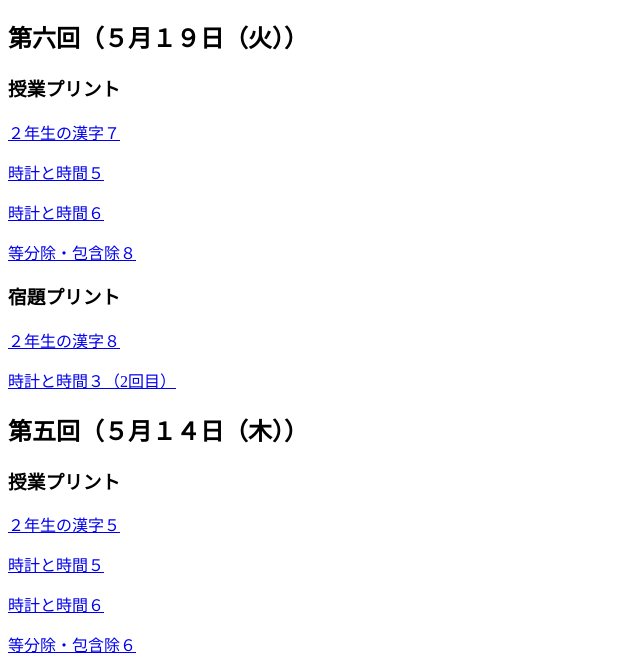
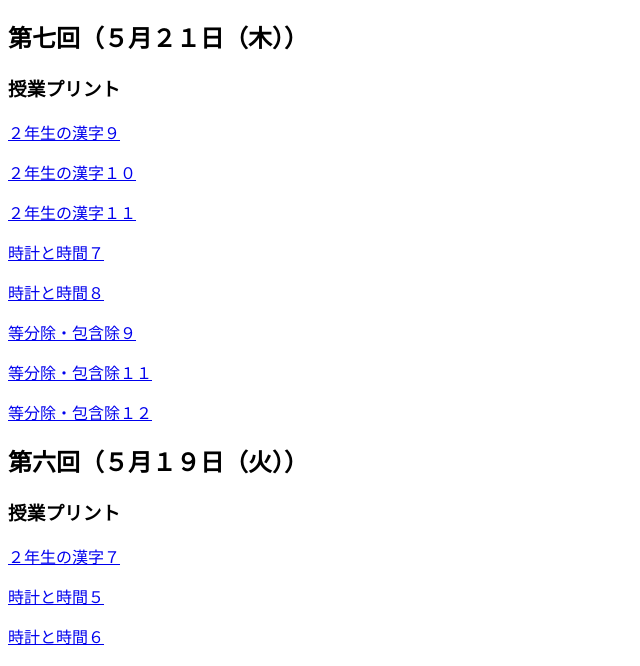
Before and after one commit to toyaclass/index.html, a plain HTML site: page index3.html in a window 1280 px wide. Shown: the part 70-736 px from the top of the page, without its empty margins (0-640 px from the left). Drawn offline with Linux system fonts and the light colour scheme.

Commit message:
Update index3.html

```diff
--- a/index3.html
+++ b/index3.html
@@ -7,6 +7,18 @@
   <body>
 
  <h1>クラス３</h1>
+    <h2>第七回（５月２１日（木））</h2>
+    <h3>授業プリント</h3>
+    <p><a href="２年生の漢字９.pdf"download="２年生の漢字９.pdf">２年生の漢字９</a></p>
+    <p><a href="２年生の漢字１０.pdf"download="２年生の漢字１０pdf">２年生の漢字１０</a></p>
+    <p><a href="２年生の漢字１１.pdf"download="２年生の漢字１１.pdf">２年生の漢字１１</a></p>
+    <p><a href="時計と時間７.pdf"download="時計と時間７.pdf">時計と時間７</a></p>
+    <p><a href="時計と時間８.pdf"download="時計と時間８.pdf">時計と時間８</a></p>
+    <p><a href="等分除・包含除９.pdf"download="等分除・包含除９.pdf">等分除・包含除９</a></p>
+    <p><a href="等分除・包含除１１.pdf"download="等分除・包含除１１.pdf">等分除・包含除１１</a></p>
+    <p><a href="等分除・包含除１２.pdf"download="等分除・包含除１２.pdf">等分除・包含除１２</a></p>
+
+
 
      <h2>第六回（５月１９日（火））</h2>
     <h3>授業プリント</h3>
```
